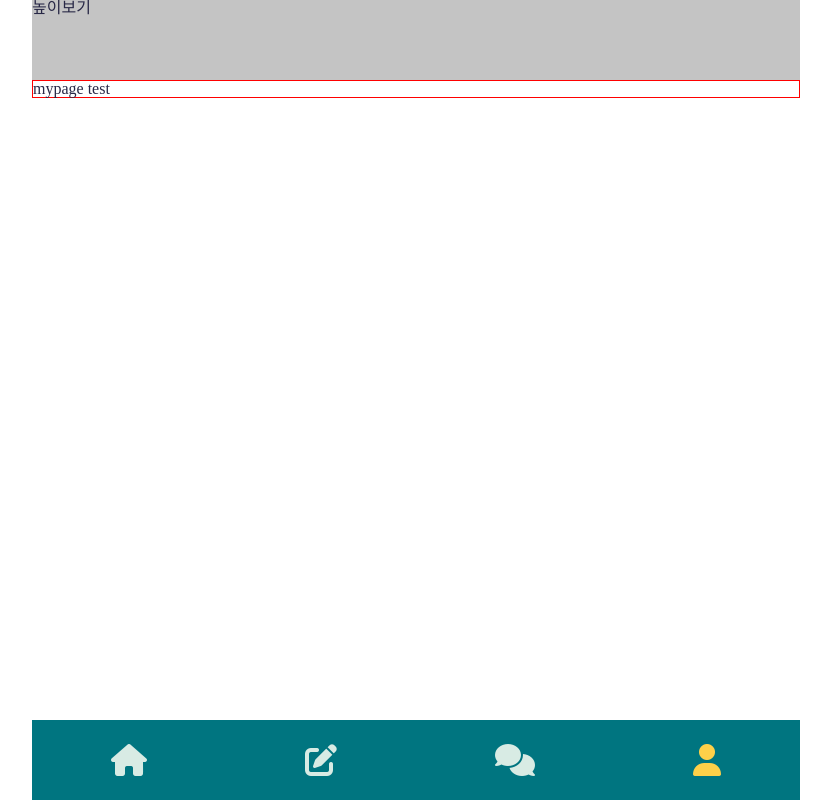
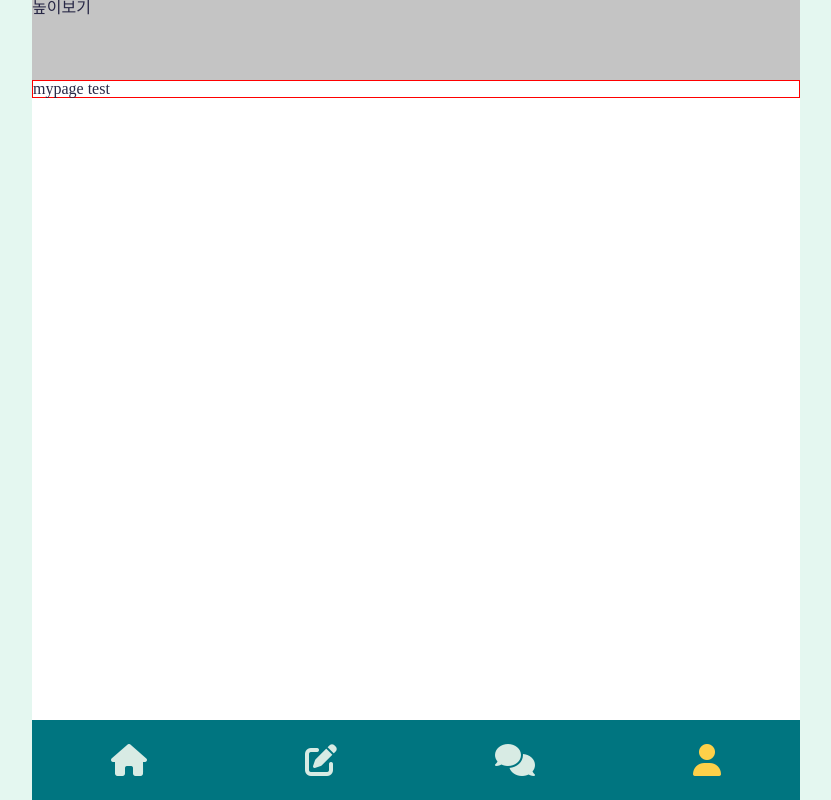
Before and after one commit to sideProject-withU/BirdBuddyTrip, a React (Create React App) app in the folder Client/: page /mypage in a window 1280 px wide. Shown: the whole page, without its empty margins (224-1055 px from the left). Built offline with nearby package versions, Linux system fonts and the light colour scheme.

Commit message:
Style: [Client] 배경색 지정

```diff
--- a/Client/src/GlobalStyles.ts
+++ b/Client/src/GlobalStyles.ts
@@ -1,19 +1,22 @@
 import { createGlobalStyle } from 'styled-components';
 import reset from 'styled-reset';
-
 const GlobalStyles = createGlobalStyle`
     ${reset}
     *{
 
         box-sizing: border-box;
 
-
     }
-    body,html,#root {
+    html {
+        background: #E4F7F0;
+    }
+    body {
         max-width: 768px;
         margin: 0 auto;
         width: 100%;
         color: #282846;
+        background: white;
+        height: 100vh;
     };
 
 `;
```
